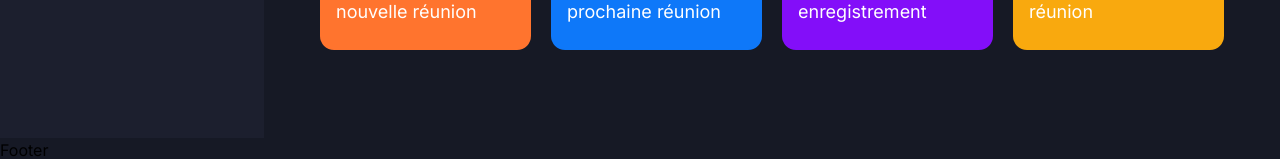
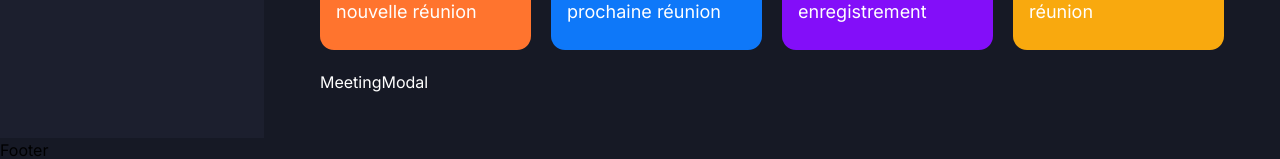
Before and after one commit to Valerian-Touzard/zoom-app, a Next.js app: page / in a window 1280 px wide. Shown: the part 662-821 px from the top of the page. Built offline with nearby package versions, Linux system fonts and the light colour scheme; no server answers.

Commit message:
feat: Ajout de la structure de la modale

```diff
--- /dev/null
+++ b/components/MeetingModal.tsx
@@ -0,0 +1,29 @@
+import React, { ReactNode } from "react";
+
+interface MeetingModalProps {
+  isOpen: boolean;
+  onClose: () => void;
+  title: string;
+  className?: string;
+  children?: ReactNode;
+  handleClick?: () => void;
+  buttonText?: string;
+  image?: string;
+  buttonIcon?: string;
+}
+
+const MeetingModal = ({
+  isOpen,
+  onClose,
+  title,
+  className,
+  children,
+  handleClick,
+  buttonText,
+  image,
+  buttonIcon,
+}: MeetingModalProps) => {
+  return <div>MeetingModal</div>;
+};
+
+export default MeetingModal;
--- a/components/MeetingTypeList.tsx
+++ b/components/MeetingTypeList.tsx
@@ -2,6 +2,7 @@
 import React, { useState } from "react";
 import HomeCard from "./HomeCard";
 import { useRouter } from "next/navigation";
+import MeetingModal from "./MeetingModal";
 
 const MeetingTypeList = () => {
   const [meetingState, setMeetingState] = useState<
@@ -9,35 +10,48 @@
   >();
 
   const router = useRouter();
+
+  const createMeeting = () =>{
+
+  }
   return (
     <section className="grid grid-cols-1 gap-5 md:grid-cols-2 xl:grid-cols-4">
       <HomeCard
         img="/icons/add-meeting.svg"
         title="Nouvelle Réunion"
         description="Commencer une nouvelle réunion"
-        handleClick={() => setMeetingState('isJoiningMeeting')}
-        className='bg-orange-1'
+        handleClick={() => setMeetingState("isJoiningMeeting")}
+        className="bg-orange-1"
       />
       <HomeCard
         img="/icons/schedule.svg"
         title="Calendrier Réunion"
         description="Plannifier votre prochaine réunion"
-        handleClick={() => setMeetingState('isScheduleMeeting')}
-        className='bg-blue-1'
+        handleClick={() => setMeetingState("isScheduleMeeting")}
+        className="bg-blue-1"
       />
       <HomeCard
         img="/icons/recordings.svg"
         title="Enregistrement"
         description="Voir vos enregistrement"
         handleClick={() => setMeetingState("isJoiningMeeting")}
-        className='bg-purple-1'
+        className="bg-purple-1"
       />
       <HomeCard
         img="/icons/join-meeting.svg"
         title="Rejoindre"
         description="Rejoindre une réunion"
-        handleClick={() => setMeetingState('isJoiningMeeting')}
-        className='bg-yellow-1'
+        handleClick={() => setMeetingState("isJoiningMeeting")}
+        className="bg-yellow-1"
+      />
+
+      <MeetingModal
+        isOpen={meetingState === "isInstantMeeting"}
+        onClose={() => setMeetingState(undefined)}
+        title="Start an Instant meeting"
+        className="text-center"
+        buttonText="Start Meeting"
+        handleClick={createMeeting}
       />
     </section>
   );
```
